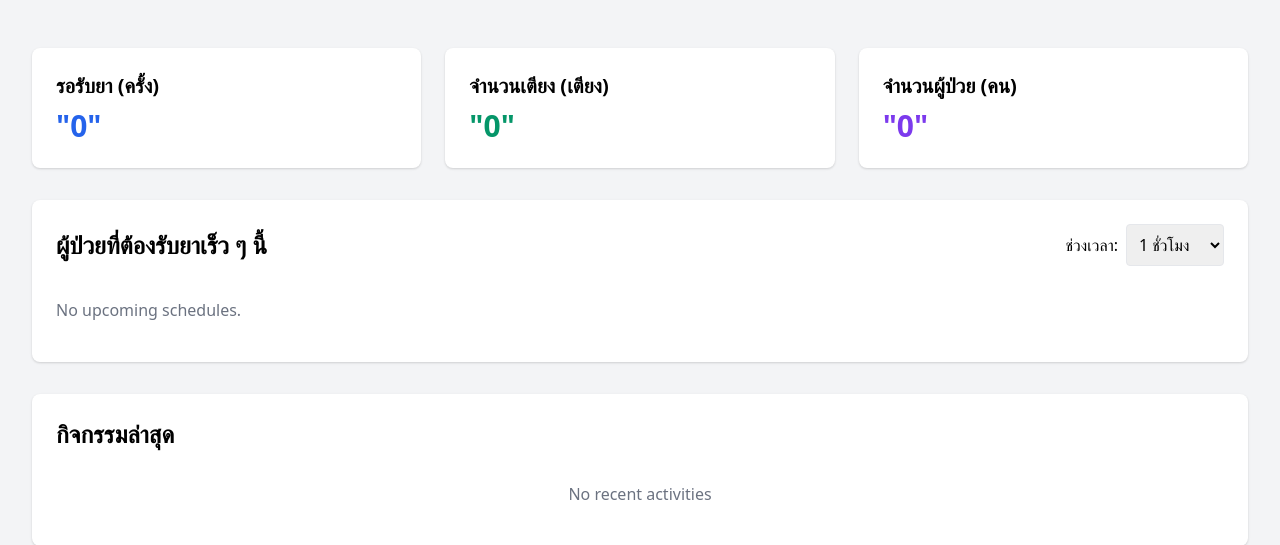
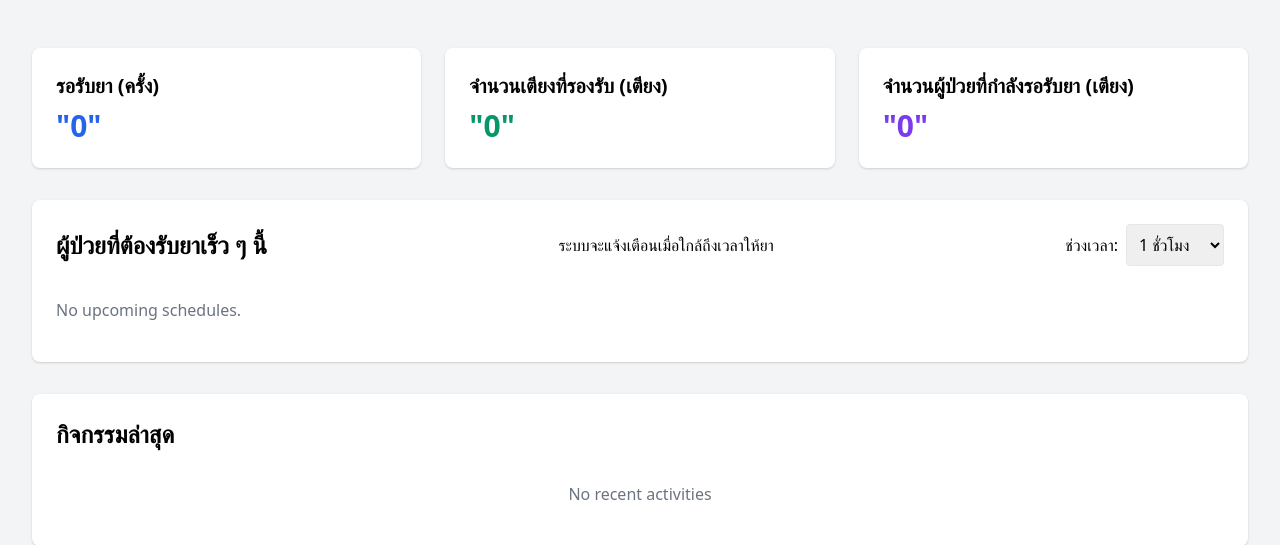
Before and after one commit to MasterMong/medic-schedule, a FastAPI app: page / in a window 1280 px wide. Shown: the part 64-609 px from the top of the page. Run offline with FastAPI, Linux system fonts and the light colour scheme; data that the repository does not hold is empty; some libraries are stand-ins or nearby versions.

Commit message:
update text

```diff
--- a/templates/index.html
+++ b/templates/index.html
@@ -15,7 +15,7 @@
         </div>
 
         <div class="bg-white p-6 rounded-lg shadow">
-            <h3 class="text-xl font-bold mb-2">จำนวนเตียง (เตียง)</h3>
+            <h3 class="text-xl font-bold mb-2">จำนวนเตียงที่รองรับ (เตียง)</h3>
             <p class="text-3xl font-bold text-green-600"
                hx-get="/api/dashboard/patients-count"
                hx-trigger="load">
@@ -24,7 +24,7 @@
         </div>
 
         <div class="bg-white p-6 rounded-lg shadow">
-            <h3 class="text-xl font-bold mb-2">จำนวนผู้ป่วย (คน)</h3>
+            <h3 class="text-xl font-bold mb-2">จำนวนผู้ป่วยที่กำลังรอรับยา (เตียง)</h3>
             <p class="text-3xl font-bold text-purple-600"
                hx-get="/api/dashboard/today-count"
                hx-trigger="load, every 60s">
@@ -37,6 +37,9 @@
     <div class="bg-white p-6 rounded-lg shadow mt-8">
         <div class="flex justify-between items-center mb-4">
             <h2 class="text-2xl font-bold">ผู้ป่วยที่ต้องรับยาเร็ว ๆ นี้</h2>
+            <div>
+                ระบบจะแจ้งเตือนเมื่อใกล้ถึงเวลาให้ยา
+            </div>
             <div class="flex items-center">
                 <label for="duration" class="mr-2">ช่วงเวลา:</label>
                 <select id="duration" name="duration" class="border p-2 rounded"
--- a/templates/patients/list.html
+++ b/templates/patients/list.html
@@ -4,11 +4,11 @@
 {% block content %}
 <div class="bg-white p-6 rounded-lg shadow">
     <div class="flex justify-between mb-6">
-        <h2 class="text-2xl font-bold">รายชื่อผู้ป่วย</h2>
+        <h2 class="text-2xl font-bold">เตียงผู้ป่วย</h2>
         <button class="bg-blue-500 text-white px-4 py-2 rounded"
                 hx-get="/patients/new"
                 hx-target="#patientModal">
-            เพิ่มผู้ป่วย
+            เพิ่มเตียงผู้ป่วย
         </button>
     </div>
 
```
